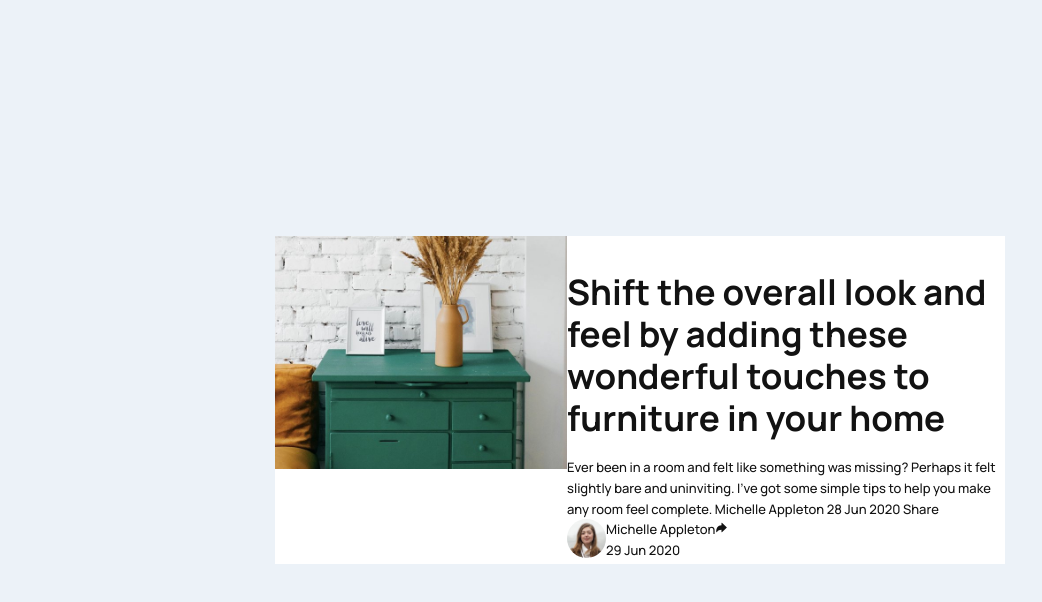
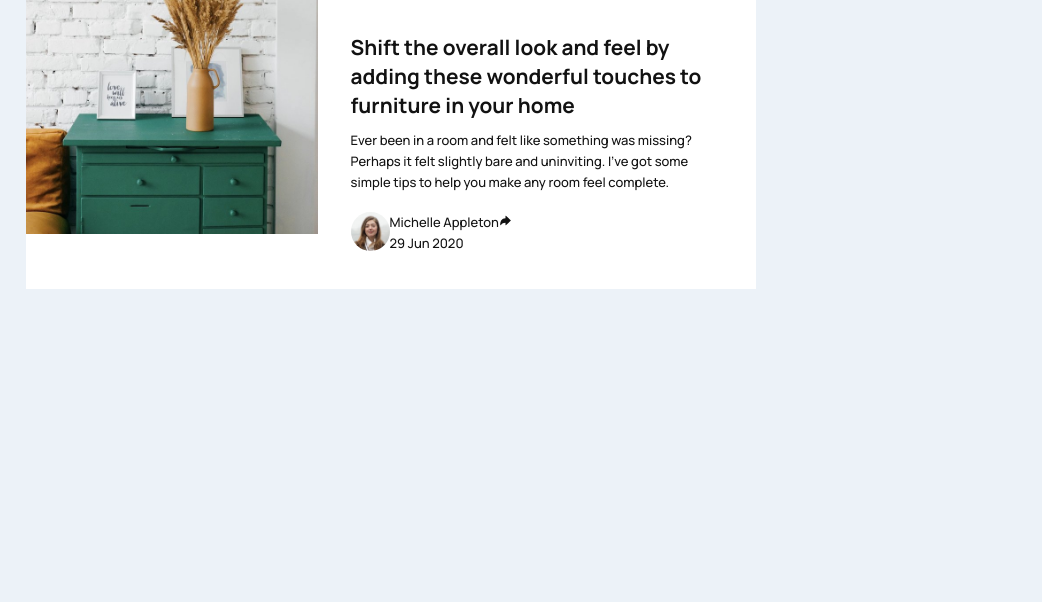
Before and after one commit to fbtot/article-preview-component, a plain HTML site: page index.html in a window 1280 px wide. Shown: the whole page, without its empty margins (0-1042 px from the left). Drawn offline with nearby package versions, Linux system fonts and the light colour scheme.

Commit message:
typography

```diff
--- a/index.html
+++ b/index.html
@@ -22,10 +22,10 @@
           <img src="./images/drawers.jpg" alt="A green drawer with a vase an an inspirational quote that says: “Love will keep us alive”." />
         </figure>
         <div class="article__text-container">
-          <h1 class="article title">Shift the overall look and feel by adding these wonderful touches to furniture in your home</h1>
-          Ever been in a room and felt like something was missing? Perhaps it felt slightly bare and uninviting. I’ve got some simple tips to help you make any room feel complete. Michelle Appleton 28
-          Jun 2020 Share
-          <p class="article__intro"></p>
+          <h1 class="article__title">Shift the overall look and feel by adding these wonderful touches to furniture in your home</h1>
+          <p class="article__intro">
+            Ever been in a room and felt like something was missing? Perhaps it felt slightly bare and uninviting. I’ve got some simple tips to help you make any room feel complete.
+          </p>
           <footer class="article__meta">
             <figure class="article__avatar">
               <img src="./images/avatar-michelle.jpg" alt="Author's portrait" />
--- a/scss/abstracts/_settings.scss
+++ b/scss/abstracts/_settings.scss
@@ -22,10 +22,16 @@ $mobile-width: $desktop-width - 1px;
   --small-font-size: #{$small-font-size};
   --body-font-family: "Manrope", sans-serif;
   --headings-font-family: "Manrope", sans-serif;
-  --h1-font-size: 2.7rem;
+  --h1-font-size: 1.2rem;
   --h2-font-size: 2rem;
   --h3-font-size: 1.5rem;
   --h4-font-size: 1.3rem;
   --h5-font-size: 1.1rem;
   --h6-font-size: 1rem;
 }
+
+@media screen and(min-width:$desktop-width) {
+  :root {
+    --h1-font-size: 1.6rem;
+  }
+}
--- a/scss/base/_html.scss
+++ b/scss/base/_html.scss
@@ -12,7 +12,7 @@ html {
 }
 
 body {
-  @include center(flex);
+  // @include center(flex);
   font-family: var(--body-font-family);
   color: var(--text-color);
   background-color: var(--light-grayish-blue);
--- a/scss/components/_article-intro.scss
+++ b/scss/components/_article-intro.scss
@@ -2,6 +2,7 @@
 
 .article-preview {
   background: white;
+  margin: 0 2rem;
   @include mq($desktop-width, up) {
     display: grid;
     grid-template-columns: repeat(5, 1fr);
@@ -16,11 +17,22 @@
 }
 
 .article__text-container {
+  padding: 2.5rem;
   @include mq($desktop-width, up) {
     @include column-start-end(3, -1);
   }
 }
 
+.article__title {
+  margin-top: 0;
+  line-height: 1.4em;
+}
+
+.article__intro {
+  margin-bottom: 1.5em;
+}
+
+/* ========================== § META === */
 .article__meta {
   display: flex;
 }
```
Also changed, not shown: css/main.css, 1 other file.
